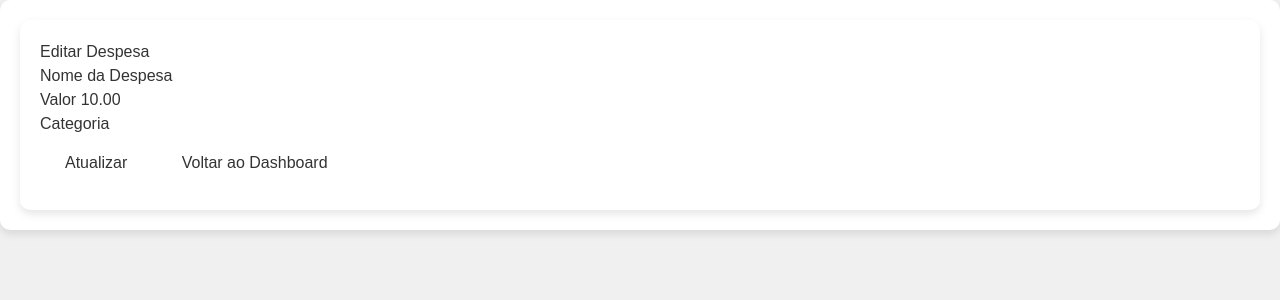
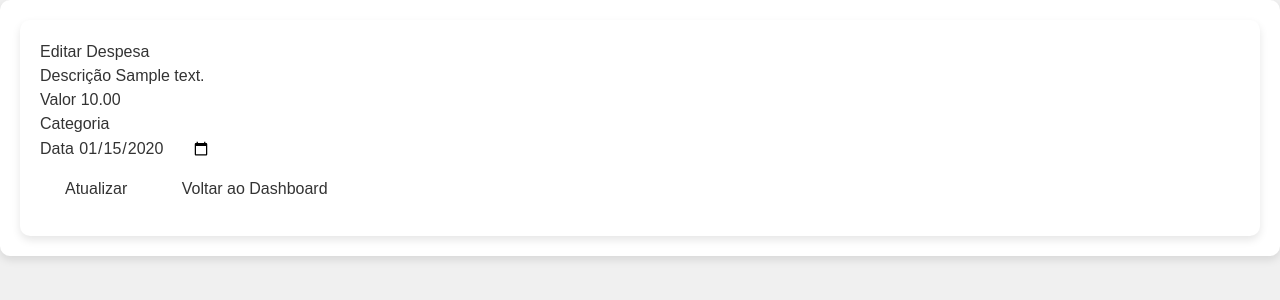
Before and after one commit to lgomesroc/FinanceControl, a Laravel app: page /expenses/1/edit in a window 1280 px wide. Shown: the top 300 px of the page. Run offline with Laravel 12, Linux system fonts and the light colour scheme; a user stored in the database is signed in; tables that the repository leaves empty hold one stand-in row (values such as "Sample post"); style sheets or scripts are compiled from the project's sources; parts of the project's set-up code (start-up, migrations or seed data) failed here and were passed over.

Commit message:
ajustes nas variaveis

```diff
--- a/backend/resources/views/expenses/edit.blade.php
+++ b/backend/resources/views/expenses/edit.blade.php
@@ -8,16 +8,20 @@
             @csrf
             @method('PUT')
             <div class="form-group">
-                <label for="name">Nome da Despesa</label>
-                <input type="text" class="form-control" id="name" name="name" value="{{ $expense->name }}" required>
+                <label for="description">Descrição</label>
+                <input type="text" class="form-control" id="description" name="description" required value="{{ $expense->description }}">
             </div>
             <div class="form-group">
                 <label for="amount">Valor</label>
-                <input type="number" step="0.01" class="form-control" id="amount" name="amount" value="{{ $expense->amount }}" required>
+                <input type="number" step="0.01" class="form-control" id="amount" name="amount" required value="{{ $expense->amount }}">
             </div>
             <div class="form-group">
-                <label for="category">Categoria</label>
-                <input type="text" class="form-control" id="category" name="category" value="{{ $expense->category }}" required>
+                <label for="amount">Categoria</label>
+                <input type="text" class="form-control" id="category" name="category" required value="{{ $expense->category }}">
+            </div>
+            <div class="form-group">
+                <label for="date">Data</label>
+                <input type="date" class="form-control" id="date" name="date" required value="{{ $expense->date }}">
             </div>
             <button type="submit" class="btn btn-primary">Atualizar</button>
             <a href="{{ route('dashboard') }}" class="btn btn-secondary">Voltar ao Dashboard</a>
--- a/backend/resources/views/goals/edit.blade.php
+++ b/backend/resources/views/goals/edit.blade.php
@@ -3,7 +3,6 @@
 @section('content')
     <div class="container">
         <h1>Editar Meta</h1>
-
         <form method="POST" action="{{ route('goals.update', $goal->id) }}">
             @csrf
             @method('PUT')
@@ -17,11 +16,11 @@
             </div>
             <div class="form-group">
                 <label for="target_value">Valor Alvo</label>
-                <input type="number" step="0.01" class="form-control" id="target_value" name="target_value" value="{{ $goal->target_value }}" required>
+                <input type="number" step="0.01" class="form-control" id="target_amount" name="target_amount" value="{{ $goal->target_amount }}" required>
             </div>
             <div class="form-group">
                 <label for="due_date">Prazo</label>
-                <input type="date" class="form-control" id="due_date" name="due_date" value="{{ $goal->due_date }}" required>
+                <input type="date" class="form-control" id="due_date" name="due_date" min="{{$dateNow}}" value="{{ $due_date }}" required>
             </div>
             <button type="submit" class="btn btn-primary">Atualizar</button>
             <a href="{{ route('dashboard') }}" class="btn btn-secondary">Voltar ao Dashboard</a>
```
Also changed, not shown: backend/resources/views/alerts/edit.blade.php (+2 -6 lines).
